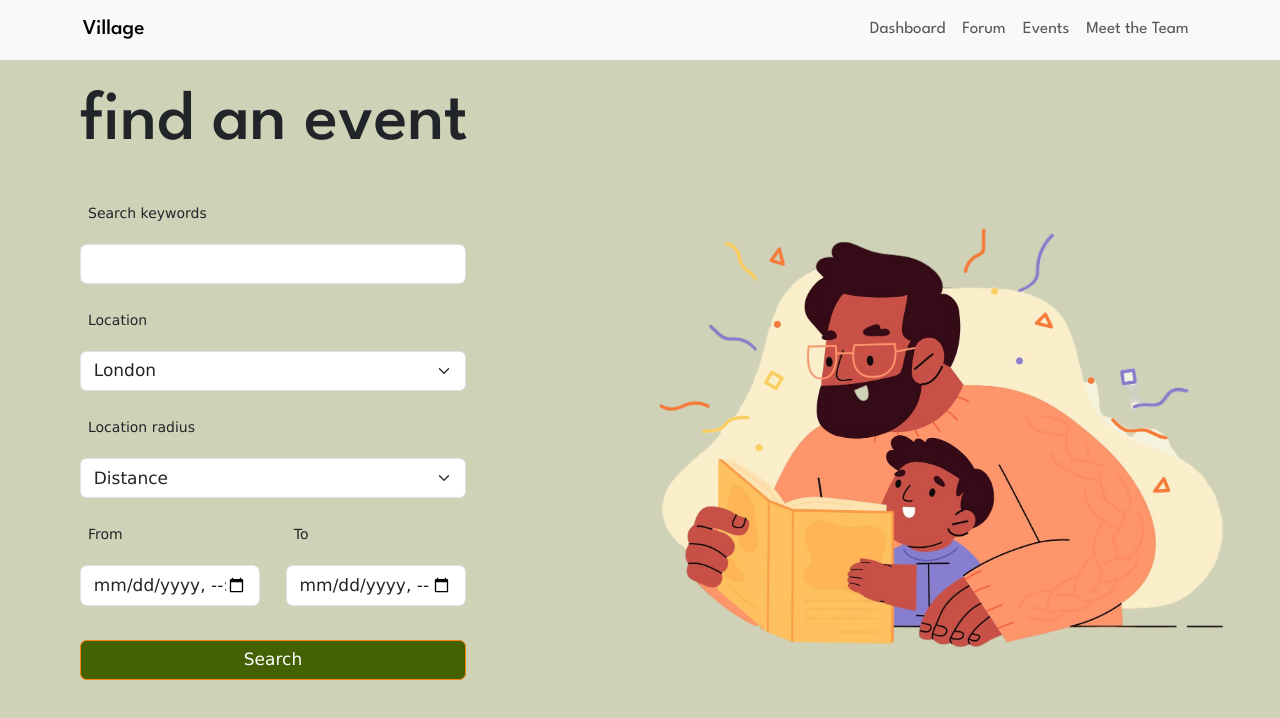
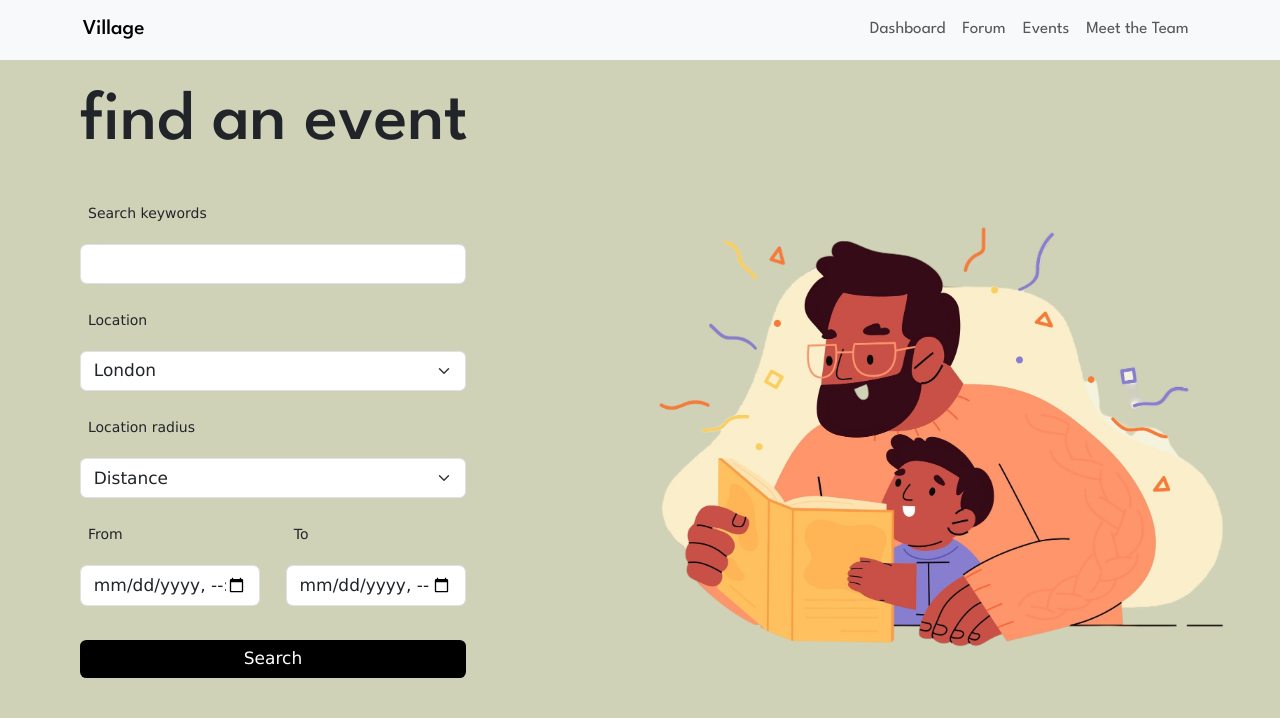
Before and after one commit to cactusballs/FullstackFour, a React (Vite) app in the folder client/: page /events in a window 1280 px wide. Shown: the top 718 px of the page. Built offline with nearby package versions, Linux system fonts and the light colour scheme; no server answers.

Commit message:
styling changes and clean comments

```diff
--- a/client/src/components/events/EventsForm.css
+++ b/client/src/components/events/EventsForm.css
@@ -11,9 +11,15 @@
 }
 
 #submit-event-form {
-  background-color: rgb(68, 97, 4);
-  border: 0.8px #f9820a solid;
+  background-color: black;
+  border: none;
   color: white;
+}
+
+#submit-event-form:hover {
+  background-color: #f4f5ec;
+  color: black;
+  transition: 0.2s ease-in;
 }
 
 .events-error-message {
--- a/client/src/components/events/EventsForm.jsx
+++ b/client/src/components/events/EventsForm.jsx
@@ -99,7 +99,6 @@ function EventsForm({ onFormSubmit }) {
               name="fromDate"
               value={formData.startDateTime}
               onChange={(e) => {
-                // console.log("fromDate", e);
                 setFormData({
                   ...formData,
                   startDateTime: e.target.value,
@@ -117,7 +116,6 @@ function EventsForm({ onFormSubmit }) {
               name="toDate"
               value={formData.endDateTime}
               onChange={(e) => {
-                // console.log("toDate", e);
                 setFormData({
                   ...formData,
                   endDateTime: e.target.value,
@@ -129,7 +127,6 @@ function EventsForm({ onFormSubmit }) {
         <Col sm={12}>
         <p className="events-error-message">{errorMessage}</p>
           <Button
-            variant="ghost"
             id="submit-event-form"
             type="submit"
             name="search"
```
